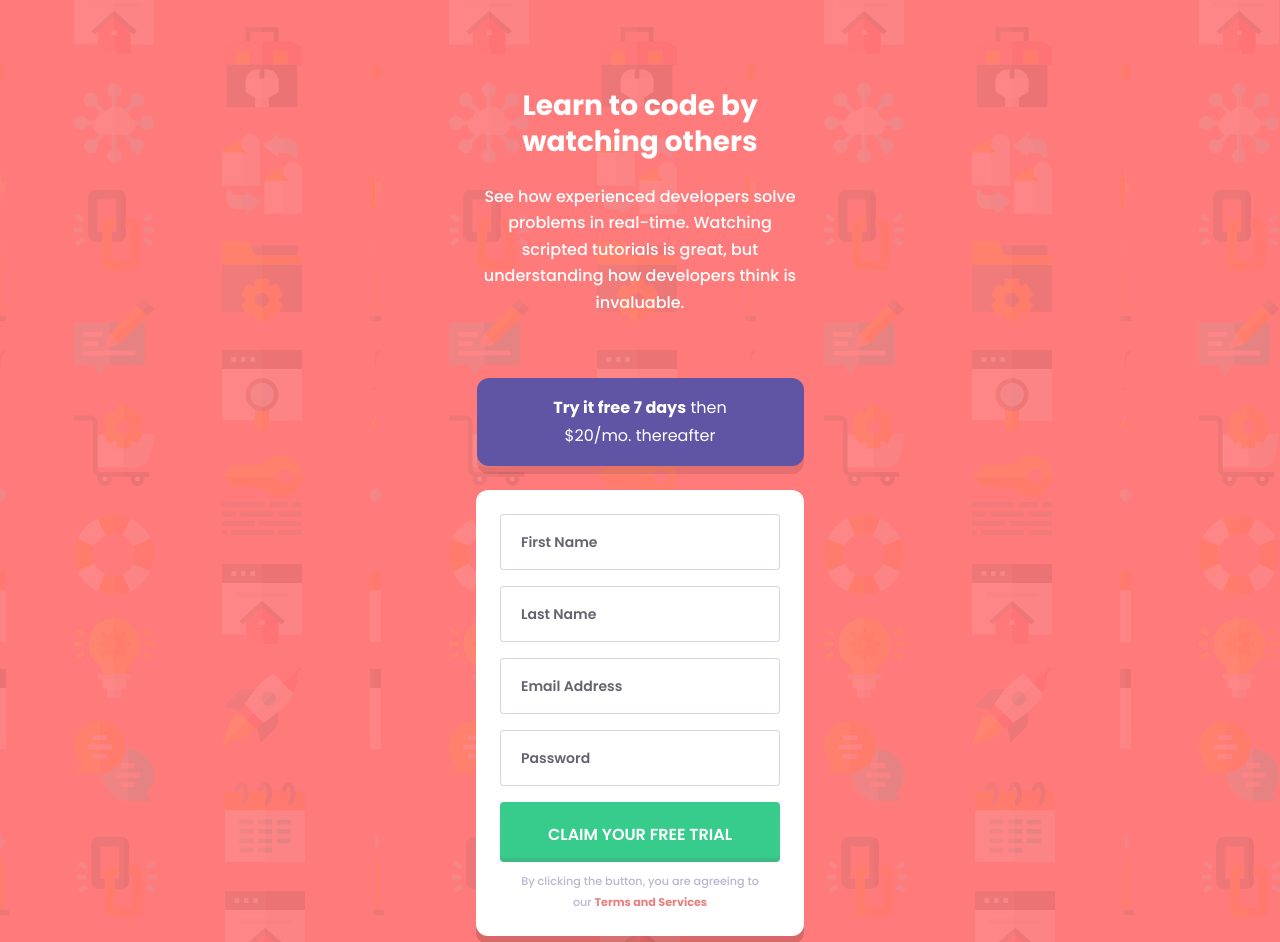
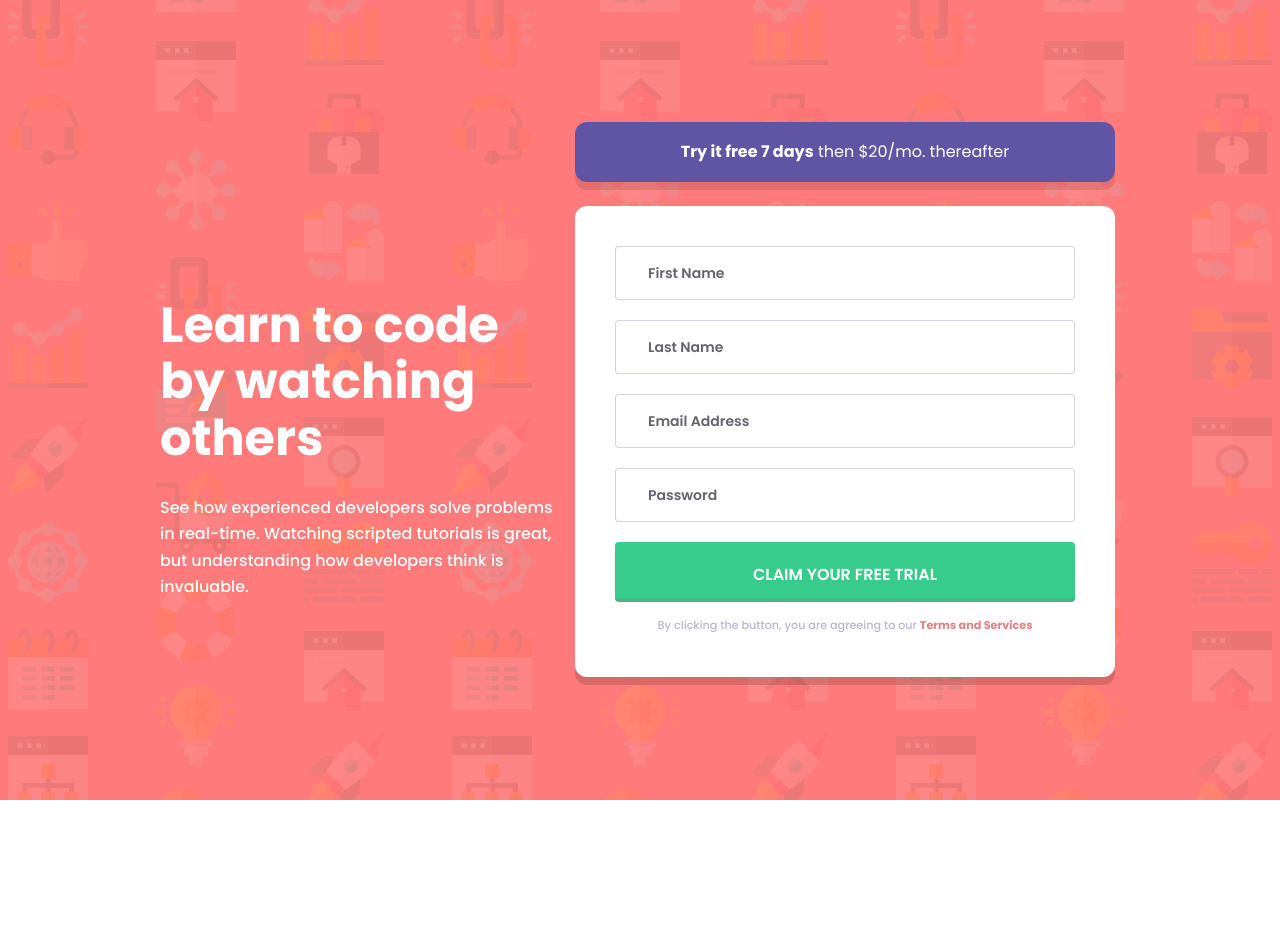
Before and after one commit to StephenYu2018/intro-component-with-signup-form-master, a website: page index.html in a window 1280 px wide. Shown: the top 942 px of the page. After the commit the page ends 800 px from the top, so only its background shows below. Drawn offline with Linux system fonts and the light colour scheme.

Commit message:
add desktop styles

```diff
--- a/index.html
+++ b/index.html
@@ -14,66 +14,73 @@
   <title>Frontend Mentor | Intro component with sign up form</title>
 </head>
 <body>
-  <main class="bg-red bg-[url('../images/bg-intro-mobile.png')] min-h-screen
-  flex flex-col justify-center items-center px-6 pt-12 pb-[4.0625rem] space-y-2">
-    <header class="w-[20.4375rem] pt-10 pb-[3.35rem] space-y-6 font-poppins">
-      <h1 class="text-white text-center text-[1.75rem]/9 font-bold">
+  <main class="bg-red bg-[url('../images/bg-intro-mobile.png')]
+  lg:bg-[url('../images/bg-intro-desktop.png')] lg:bg-[left_0.5rem_top]
+  lg:bg-repeat-y min-h-screen flex flex-col xl:flex-row
+  justify-center items-center px-6 xl:pl-40 xl:pr-[10.3125rem] pt-12 xl:pt-[7.3rem]
+  pb-[4.0625rem] xl:pb-[7.325rem] xl:space-x-5 space-y-2 xl:space-y-0">
+    <header class="w-[20.4375rem] xl:w-[34.6875rem] xl:h-[35.375rem] pt-10 xl:pt-[11.25rem]
+      pb-[3.35rem] space-y-6 xl:space-y-7 font-poppins">
+      <h1 class="text-white text-center xl:text-left text-[1.75rem]/9 xl:text-[3.08rem]/[1.15] font-bold">
         Learn to code by watching others
       </h1>
-      <p class="text-white text-center text-base/[1.65rem] font-medium">
+      <p class="text-white text-center xl:text-left text-base/[1.65rem] font-medium">
       	See how experienced developers solve problems in real-time. Watching
 	scripted tutorials is great, but understanding how developers think is
 	invaluable.
       </p>
     </header>
-    <section class="flex flex-col items-center w-[20.4375rem] space-y-6">
-      <h2 class="bg-blue text-white text-center px-16
+    <section class="flex flex-col items-center w-[20.4375rem] xl:w-[33.75rem]
+      space-y-6">
+      <h2 class="bg-blue text-white text-center w-full px-16
       py-4 rounded-xl font-poppins text-base/7 shadow-[0_0.5rem_0_0_rgba(0,0,0,0.1)]">
 	<b>Try it free 7 days</b> then $20/mo. thereafter
       </h2>
-      <form class="bg-white flex flex-col items-center px-6 pt-6 pb-6
-        rounded-xl font-poppins shadow-[0_0.5rem_0_0_rgba(0,0,0,0.15)]">
+      <form class="bg-white flex flex-col items-center px-6 xl:px-10 pt-6 xl:pt-10
+        pb-6 xl:pb-[2.6rem] rounded-xl font-poppins shadow-[0_0.5rem_0_0_rgba(0,0,0,0.15)]">
         <label for="first-name" class="fixed top-[-99rem] left-[-99rem]">
 	  First Name
 	</label>
         <input type="text" placeholder="First Name"
         id="first-name" name="first-name"
-        class="text-dark-blue placeholder:text-dark-blue/80 w-[17.5rem]
-        h-14 px-5 pt-6 pb-[1.375rem] rounded border border-grayish-blue/60
-        mt-0 font-semibold text-sm">
+        class="text-dark-blue placeholder:text-dark-blue/80 px-5 xl:px-8 py-4
+        rounded border border-grayish-blue/60 mt-0 font-semibold text-sm
+        w-[17.5rem] xl:w-[28.75rem]">
 
         <label for="last-name" class="fixed top-[-99rem] left-[-99rem]">
 	  Last Name
 	</label>
         <input type="text" placeholder="Last Name"
         id="last-name" name="last-name"
-        class="text-dark-blue placeholder:text-dark-blue/80 w-[17.5rem]
-        h-14 px-5 pt-6 pb-[1.375rem] rounded border border-grayish-blue/60
-        mt-4 font-semibold text-sm">
+        class="text-dark-blue placeholder:text-dark-blue/80 px-5 xl:px-8 py-4
+        rounded border border-grayish-blue/60 mt-4 xl:mt-5 font-semibold text-sm
+        w-[17.5rem] xl:w-[28.75rem]">
 
 	<label for="email-address" class="fixed top-[-99rem] left-[-99rem]">
 	  Email Address
 	</label>
         <input type="email" placeholder="Email Address"
         id="email-address" name="email-address"
-        class="text-dark-blue placeholder:text-dark-blue/80 w-[17.5rem]
-        h-14 px-5 pt-6 pb-[1.375rem] rounded border border-grayish-blue/60
-        mt-4 font-semibold text-sm">
+        class="text-dark-blue placeholder:text-dark-blue/80 px-5 xl:px-8 py-4
+        rounded border border-grayish-blue/60 mt-4 xl:mt-5 font-semibold text-sm
+        w-[17.5rem] xl:w-[28.75rem]">
 
 	<label for="password" class="fixed top-[-99rem] left-[-99rem]">
 	  Password
 	</label>
         <input type="password" placeholder="Password"
         id="password" name="password"
-        class="text-dark-blue placeholder:text-dark-blue/80 w-[17.5rem]
-        h-14 px-5 pt-6 pb-[1.375rem] rounded border border-grayish-blue/60
-        mt-4 font-semibold text-sm">
+        class="text-dark-blue placeholder:text-dark-blue/80 px-5 xl:px-8 py-4
+        rounded border border-grayish-blue/60 mt-4 xl:mt-5 font-semibold text-sm
+        w-[17.5rem] xl:w-[28.75rem]">
 
         <button type="submit" class="bg-green text-white font-semibold uppercase
-        w-[17.5rem] px-[2.6875rem] pt-[1.3125rem] pb-[0.6875rem] rounded mt-4 shadow-[0_0.25rem_0_0_rgb(64,186,133)]">
+        w-[17.5rem] xl:w-[28.75rem] px-[2.6875rem] xl:px-[8.25rem] pt-[1.3125rem]
+        pb-[0.6875rem] rounded mt-4 xl:mt-5
+        shadow-[0_0.25rem_0_0_rgb(64,186,133)]">
           Claim your free trial
         </button>
-        <p class="text-center mt-3 px-4 leading-[1.2rem]">
+        <p class="text-center mt-3 xl:mt-4 px-4 leading-[1.2rem]">
 	  <small class="text-[0.7rem] text-grayish-blue font-medium">
 	    By clicking the button, you are agreeing to our
             <a href="#" class="text-red font-bold saturate-[.75]">Terms and Services</a>
```
Also changed, not shown: dist/styles.css.
